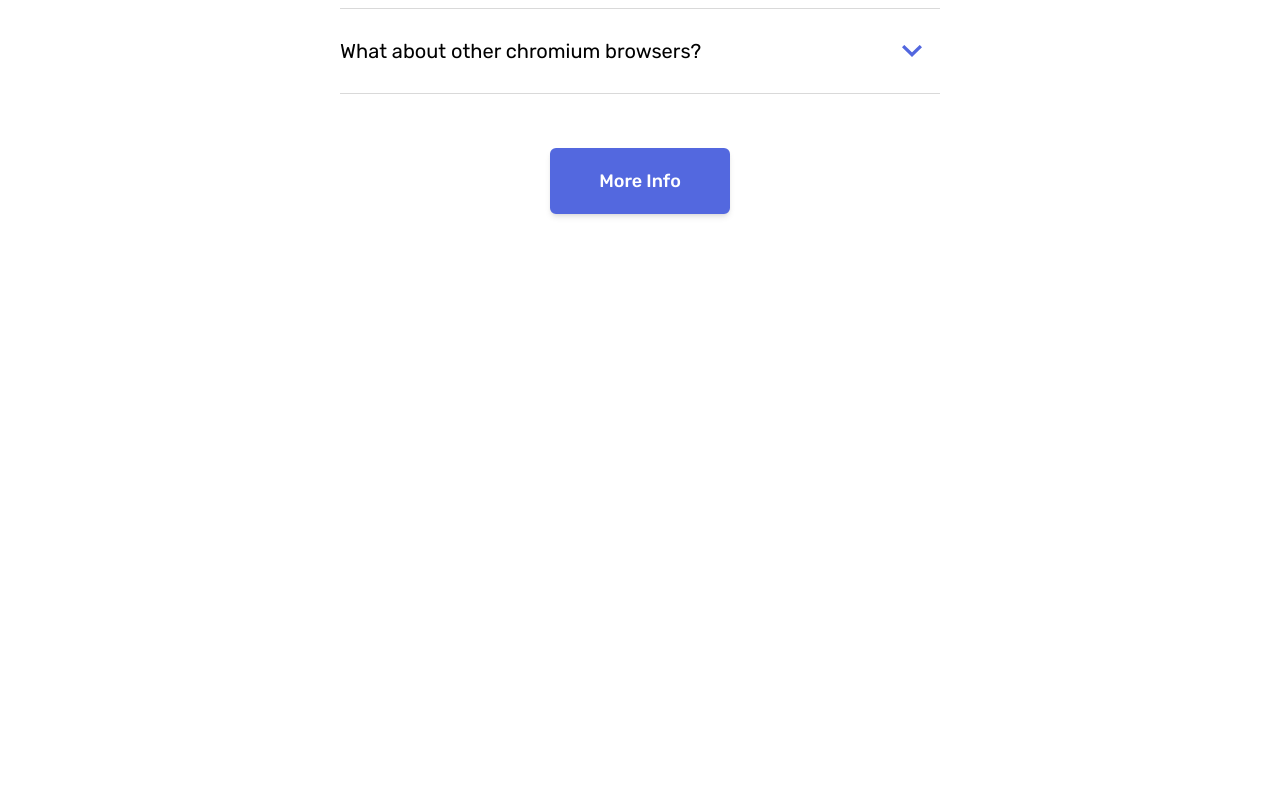
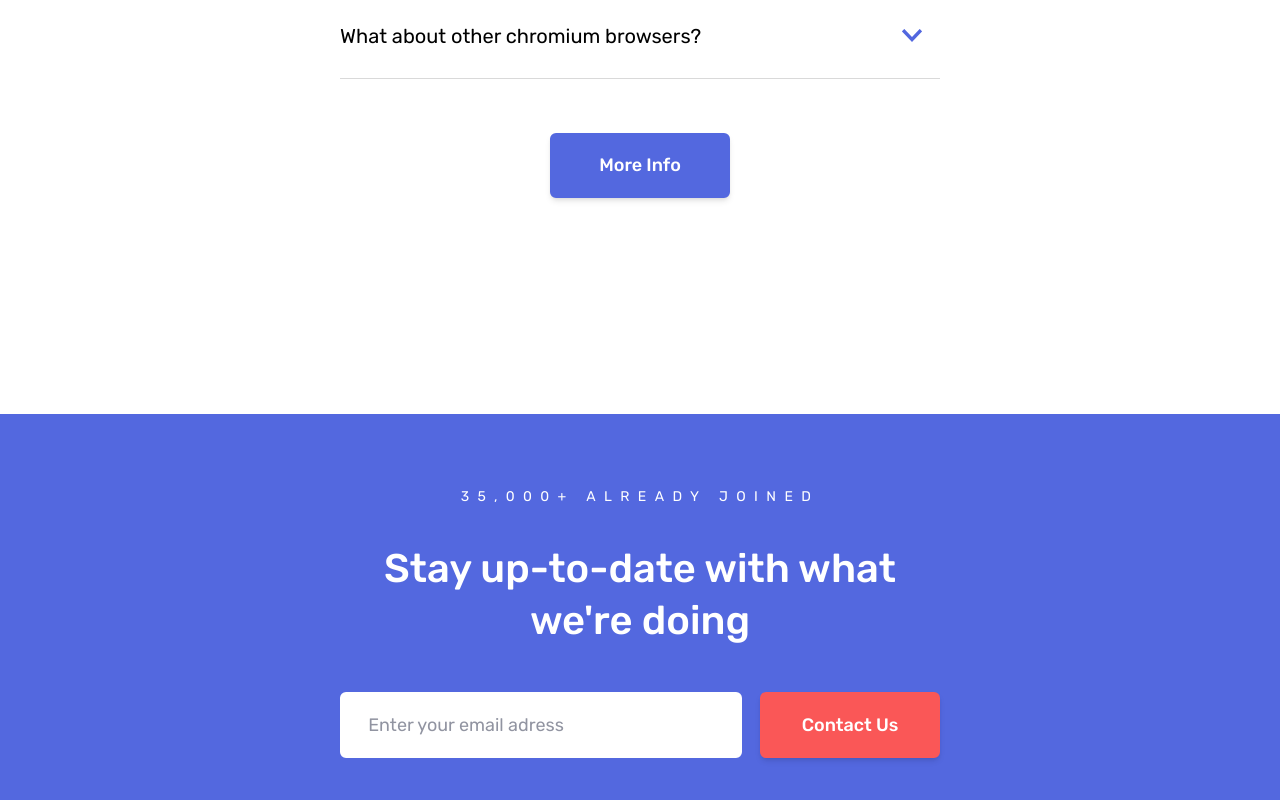
Before and after one commit to rikster-r/bookmark-master, a React (Vite) app: page / in a window 1280 px wide. Shown: the part 3234-4034 px from the top of the page. Before the commit the page ends 3664 px from the top, so only its background shows below. Built offline with nearby package versions, Linux system fonts and the light colour scheme.

Commit message:
Add contact section

```diff
--- a/src/App.tsx
+++ b/src/App.tsx
@@ -5,6 +5,7 @@ import HeroSection from './components/HeroSection';
 import FeaturesSection from './components/FeaturesSection';
 import DownloadSection from './components/DownloadSection';
 import FAQSection from './components/FAQSection';
+import ContactSection from './components/ContactSection';
 
 function App() {
   return (
@@ -14,6 +15,7 @@ function App() {
       <FeaturesSection />
       <DownloadSection />
       <FAQSection />
+      <ContactSection />
     </>
   );
 }
--- /dev/null
+++ b/src/components/ContactSection.tsx
@@ -0,0 +1,59 @@
+import '../styles/contact.css';
+import PrimaryButton from './PrimaryButton';
+import ErrorIcon from '../assets/icon-error.svg';
+import { useState } from 'react';
+
+const ContactSection = () => {
+  const [email, setEmail] = useState('');
+  const [error, setError] = useState<string>();
+
+  const handleSubmit: React.FormEventHandler<HTMLFormElement> = (e) => {
+    e.preventDefault();
+
+    const input = email.trim();
+
+    if (input && input.length && /^\S+@\S+\.\S+$/.test(input)) {
+      setError(undefined);
+      alert('Input received successfully. Not actually sent anywhere');
+    } else {
+      setError("Whoops, make sure it's an email");
+    }
+  };
+
+  return (
+    <section id="contact" className="section-contact">
+      <div className="content">
+        <p className="contact-subtitle">35,000+ already joined</p>
+        <h2 className="title contact-title">
+          Stay up-to-date with what we're doing
+        </h2>
+        <form className="contact-form" onSubmit={handleSubmit} noValidate>
+          <div className={`email-wrapper ${error ? 'error' : ''}`}>
+            <input
+              type="email"
+              className={`contact-email ${error ? 'error' : ''}`}
+              placeholder="Enter your email adress"
+              value={email}
+              onChange={(e) => setEmail(e.target.value)}
+            />
+            <img
+              src={ErrorIcon}
+              alt=""
+              className="error-icon"
+              style={{ display: error ? 'block' : 'none' }}
+            />
+            <div
+              className="error-message"
+              style={{ display: error ? 'block' : 'none' }}
+            >
+              {error}
+            </div>
+          </div>
+          <PrimaryButton text="Contact Us" color="red" uppercase={false} />
+        </form>
+      </div>
+    </section>
+  );
+};
+
+export default ContactSection;
--- a/src/styles/App.css
+++ b/src/styles/App.css
@@ -46,11 +46,7 @@ section {
 
 @media (min-width: 1280px) {
   section {
-    margin: 0 auto 10rem auto !important;
-  }
-
-  section:not(.hero) {
-    margin-bottom: 12rem !important;
+    margin: 0 auto 12rem auto !important;
   }
 
   .title {
--- /dev/null
+++ b/src/styles/contact.css
@@ -0,0 +1,121 @@
+.section-contact {
+  background-color: var(--primary-blue);
+  color: #fff;
+  max-width: none;
+  margin-bottom: 0 !important;
+  padding: 4rem 0;
+}
+
+.content {
+  max-width: 600px;
+  margin: 0 auto;
+  display: flex;
+  flex-direction: column;
+}
+
+.contact-subtitle {
+  text-align: center;
+  text-transform: uppercase;
+  letter-spacing: 0.3em;
+  font-size: 12px;
+  margin-bottom: 1rem;
+}
+
+.contact-form {
+  display: flex;
+  flex-direction: column;
+}
+
+.email-wrapper {
+  margin: 1rem;
+  position: relative;
+  border-top-left-radius: 6px;
+  border-top-right-radius: 6px;
+}
+
+.email-wrapper.error {
+  background-color: var(--primary-red);
+  margin-bottom: 3rem;
+}
+
+.contact-email {
+  border: 3px solid #fff;
+  background-color: #fff;
+  padding: 0.9rem;
+  min-height: 45px;
+  border-radius: 6px;
+  font-size: 0.8rem;
+  overflow: hidden;
+  text-decoration: none;
+  outline: none;
+  width: 100%;
+}
+
+.contact-email.error {
+  border: 3px solid var(--primary-red);
+}
+
+.contact-email::placeholder {
+  color: var(--gray-200);
+}
+
+.contact-form .btn-primary {
+  margin: 0 1rem;
+}
+
+.error-icon {
+  position: absolute;
+  right: 1rem;
+  width: auto;
+  height: 40%;
+  top: 0;
+  bottom: 0;
+  margin-top: auto;
+  margin-bottom: auto;
+}
+
+.error-message {
+  position: absolute;
+  background-color: var(--primary-red);
+  width: 100%;
+  padding: 0.4rem 0.9rem;
+  border-bottom-left-radius: 6px;
+  border-bottom-right-radius: 6px;
+  font-style: italic;
+  font-weight: 500;
+}
+
+@media (min-width: 768px) {
+  .contact-form {
+    flex-direction: row;
+    align-items: center;
+  }
+
+  .email-wrapper {
+    flex: 1;
+    margin: 1rem 0;
+  }
+
+  .email-wrapper.error {
+    margin-bottom: 1rem;
+  }
+}
+
+@media (min-width: 1280px) {
+  .contact-subtitle {
+    letter-spacing: 0.6em;
+    margin-bottom: 2rem;
+    font-size: 14px;
+  }
+
+  .contact-form .btn-primary {
+    margin-right: 0;
+    height: auto;
+  }
+
+  .contact-email {
+    padding: 0.9rem 1.4rem;
+    min-height: 55px;
+    font-size: 18px;
+  }
+}
--- a/src/styles/index.css
+++ b/src/styles/index.css
@@ -1,4 +1,4 @@
-@import url('https://fonts.googleapis.com/css2?family=Rubik:wght@400;500&display=swap');
+@import url('https://fonts.googleapis.com/css2?family=Rubik:ital,wght@0,400;0,500;1,500&display=swap');
 
 :root {
   font-family: 'Rubik', sans-serif;
```
